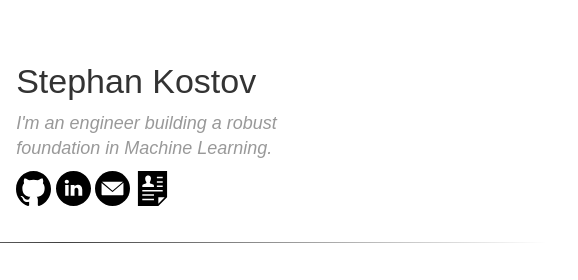
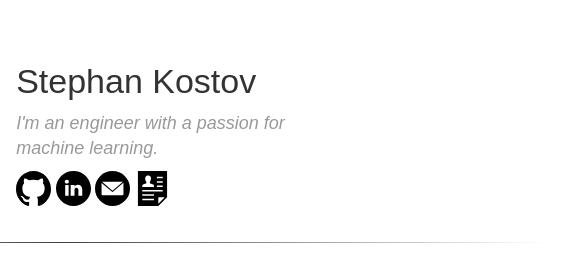
Before and after one commit to stephankostov/stephankostov.github.io, a plain HTML site: page index.html in a window 1280 px wide. Shown: the top 280 px of the page, 578-1156 px from the left. Drawn offline with Linux system fonts and the light colour scheme.

Commit message:
temp bio

```diff
--- a/index.html
+++ b/index.html
@@ -29,7 +29,7 @@
                 </div>
                 <div class="hdesc">
                     <h1>Stephan Kostov</h1>
-                    <h2>I'm an engineer building a robust foundation in Machine Learning.</h2>
+                    <h2>I'm an engineer with a passion for machine learning.</h2>
                     <div id="dico">
                         <a href="https://github.com/stephankostov"><img src="assets/cgit.svg" class="iico" /></a>
                         <a href="https://www.linkedin.com/in/stephankostov/"><img src="assets/clinkedin.svg"
```
